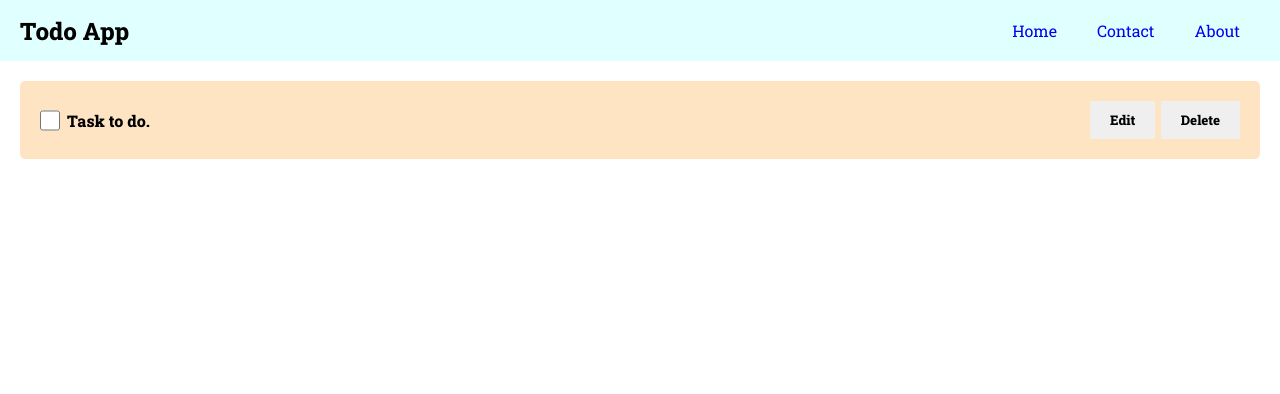
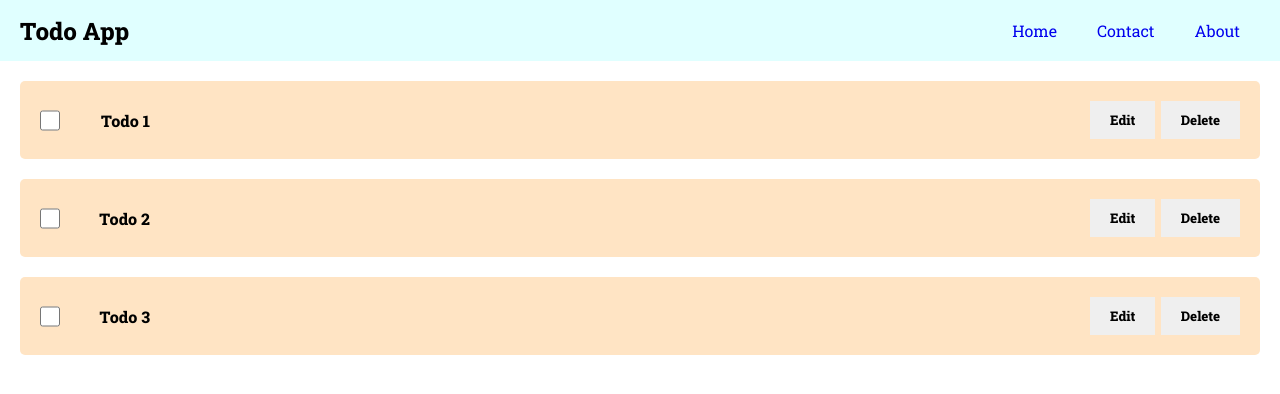
Before and after one commit to mubinkhan17102/todo-best-practice, a React (Create React App) app: page / in a window 1280 px wide. Shown: the top 394 px of the page. Built offline with nearby package versions, Linux system fonts and the light colour scheme.

Commit message:
add todo dinamically in todo container

```diff
--- a/src/containers/todoContainer/TodoContainer.tsx
+++ b/src/containers/todoContainer/TodoContainer.tsx
@@ -2,7 +2,12 @@ import './TodoContainer.modules.scss'
 import TodoItem from './TodoItem/TodoItem'
 
 export const TodoContainer = () => {
+  const todos = ['Todo 1', 'Todo 2','Todo 3']
   return (
-    <TodoItem/>
+    <>
+      {
+        todos.map(todo => <TodoItem title={todo} key={todo}/>)
+      }
+    </>
   )
 }
--- a/src/containers/todoContainer/TodoItem/TodoItem.tsx
+++ b/src/containers/todoContainer/TodoItem/TodoItem.tsx
@@ -3,14 +3,17 @@ import classes from './TodoItem.module.scss';
 import Button from '../../../components/button/Button';
 import Checkbox from '../../../components/checkbox/Checkbox';
 
-const TodoItem = () => {
-  const testElement = React.createElement('div', null, []);
-  console.log(testElement);
+type TodoItemProps = {
+  title?: string
+}
+
+const TodoItem = ({title}: TodoItemProps) => {
+
   return (
     <div className={`${classes.ItemStyle} flex`}>
         <div className={`${classes.ItemContent} ${classes.LeftContent}`}>
             <Checkbox/>
-            Task to do.
+            {title}
         </div>
         <div className={`${classes.Buttons}`}>
             <Button>
```
